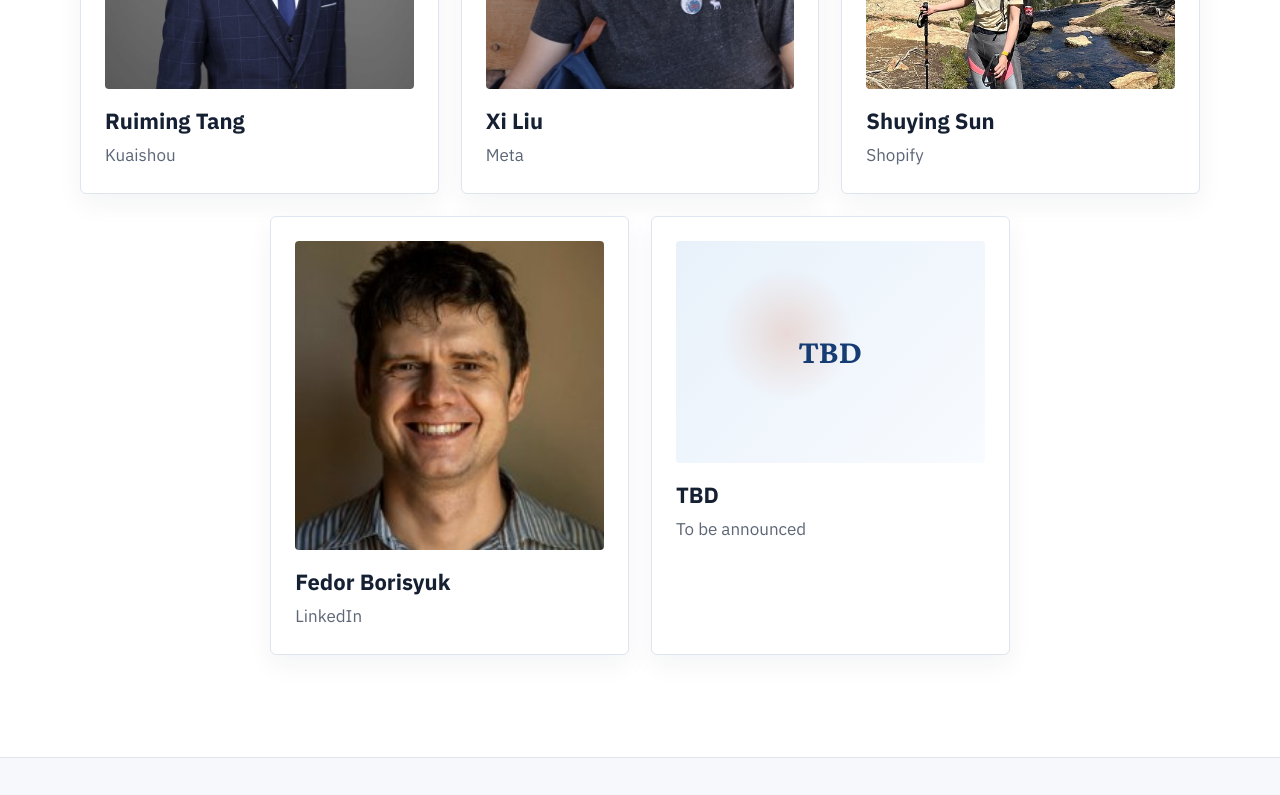
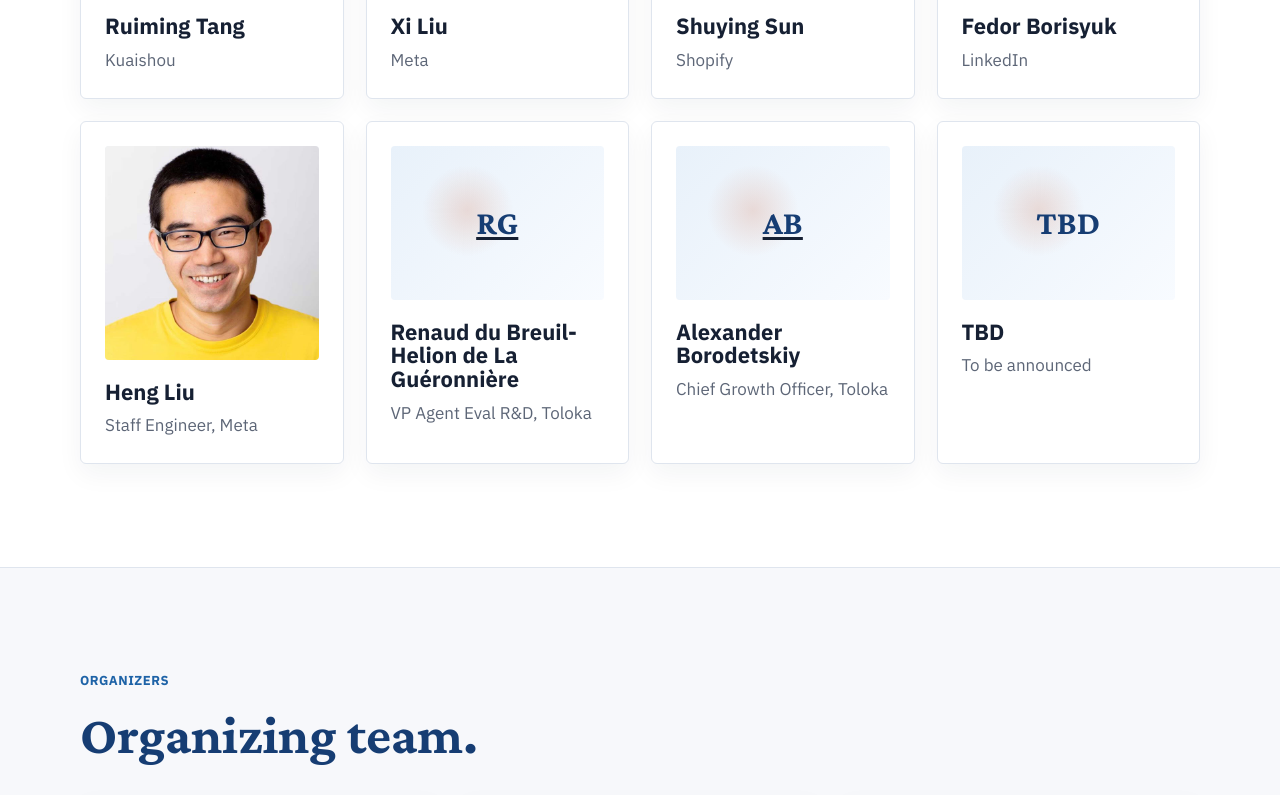
Before and after one commit to foreverYoungGitHub/gensr, a plain HTML site: page index.html in a window 1280 px wide. Shown: the part 2020-2815 px from the top of the page. Drawn offline with nearby package versions, Linux system fonts and the light colour scheme.

Commit message:
Add additional invited speakers

```diff
--- a/assets/styles.css
+++ b/assets/styles.css
@@ -589,20 +589,8 @@ h3 {
 
 .speaker-grid {
   display: grid;
-  grid-template-columns: repeat(6, minmax(0, 1fr));
+  grid-template-columns: repeat(4, minmax(0, 1fr));
   gap: 22px;
-}
-
-.speaker-grid .person-card {
-  grid-column: span 2;
-}
-
-.speaker-grid .person-card:nth-last-child(2) {
-  grid-column: 2 / span 2;
-}
-
-.speaker-grid .person-card:last-child {
-  grid-column: 4 / span 2;
 }
 
 .person-card {
@@ -781,11 +769,6 @@ h3 {
     grid-template-columns: 1fr;
   }
 
-  .speaker-grid .person-card,
-  .speaker-grid .person-card:nth-last-child(2),
-  .speaker-grid .person-card:last-child {
-    grid-column: auto;
-  }
 }
 
 @media (max-width: 680px) {
--- a/index.html
+++ b/index.html
@@ -192,6 +192,27 @@
               <p>LinkedIn</p>
             </article>
             <article class="person-card reveal">
+              <a href="https://www.linkedin.com/in/heng-liu-38510890" aria-label="Heng Liu profile">
+                <img class="portrait photo" src="assets/heng-liu.jpg" alt="Heng Liu">
+              </a>
+              <h3><a href="https://www.linkedin.com/in/heng-liu-38510890">Heng Liu</a></h3>
+              <p>Staff Engineer, Meta</p>
+            </article>
+            <article class="person-card reveal">
+              <a href="https://www.linkedin.com/in/rdelagueronniere/" aria-label="Renaud du Breuil-Helion de La Gueronniere profile">
+                <div class="portrait" aria-hidden="true">RG</div>
+              </a>
+              <h3><a href="https://www.linkedin.com/in/rdelagueronniere/">Renaud du Breuil-Helion de La Guéronnière</a></h3>
+              <p>VP Agent Eval R&amp;D, Toloka</p>
+            </article>
+            <article class="person-card reveal">
+              <a href="https://www.linkedin.com/in/alexander-borodetskiy/" aria-label="Alexander Borodetskiy profile">
+                <div class="portrait" aria-hidden="true">AB</div>
+              </a>
+              <h3><a href="https://www.linkedin.com/in/alexander-borodetskiy/">Alexander Borodetskiy</a></h3>
+              <p>Chief Growth Officer, Toloka</p>
+            </article>
+            <article class="person-card reveal">
               <div class="portrait" aria-hidden="true">TBD</div>
               <h3>TBD</h3>
               <p>To be announced</p>
```
Also changed, not shown: assets/heng-liu.jpg (added).
